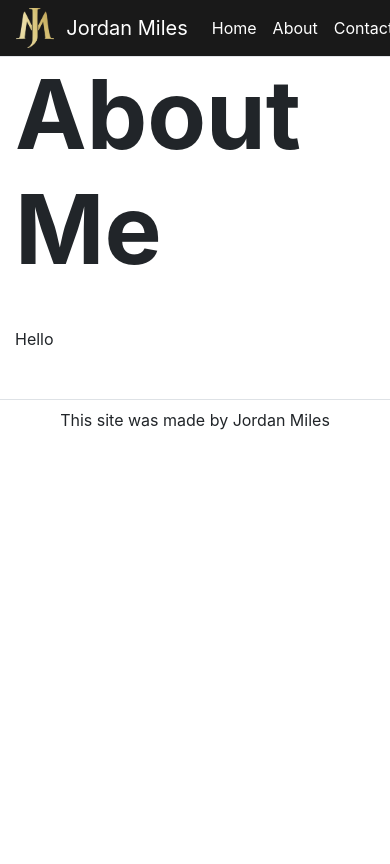
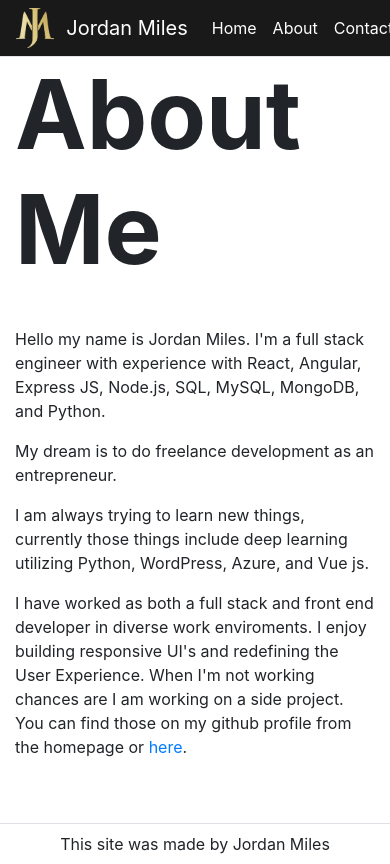
Before and after one commit to J0Miles/Portfolio-Site, a React (Create React App) app: page /about in a window 390 px wide. Built offline with nearby package versions, Linux system fonts and the light colour scheme.

Commit message:
Finished about page content and added styling to remove large logo on mobile

```diff
--- a/src/App.css
+++ b/src/App.css
@@ -24,6 +24,12 @@
 .gradient {
   background: linear-gradient(342deg, #ceb55f 0%, #000000 50%);
   width: 100%;
+}
+
+@media screen and (max-width: 768px) {
+  .gradient {
+    display: none;
+  }
 }
 
 #nav {
--- a/src/components/About/aboutpage.jsx
+++ b/src/components/About/aboutpage.jsx
@@ -6,8 +6,29 @@ function About(props) {
   return (
     <div>
       <Hero title={props.title} />
-      <Content>Hello</Content>
-      {/* TODO: Write out body paragraph */}
+      <Content>
+        <p>
+          Hello my name is Jordan Miles. I'm a full stack engineer with
+          experience with React, Angular, Express JS, Node.js, SQL, MySQL,
+          MongoDB, and Python.
+        </p>
+        <p>My dream is to do freelance development as an entrepreneur.</p>
+        <p>
+          I am always trying to learn new things, currently those things include
+          deep learning utilizing Python, WordPress, Azure, and Vue js.
+        </p>
+        <p>
+          I have worked as both a full stack and front end developer in diverse
+          work enviroments. I enjoy building responsive UI's and redefining the
+          User Experience. When I'm not working chances are I am working on a
+          side project. You can find those on my github profile from the
+          homepage or&nbsp;
+          <a href="https://github.com/J0Miles" rel="noopener noreferrer">
+            here
+          </a>
+          .
+        </p>
+      </Content>
     </div>
   );
 }
```
Also changed, not shown: src/components/Home/Carousel.jsx (deleted, +0 -16 lines).
